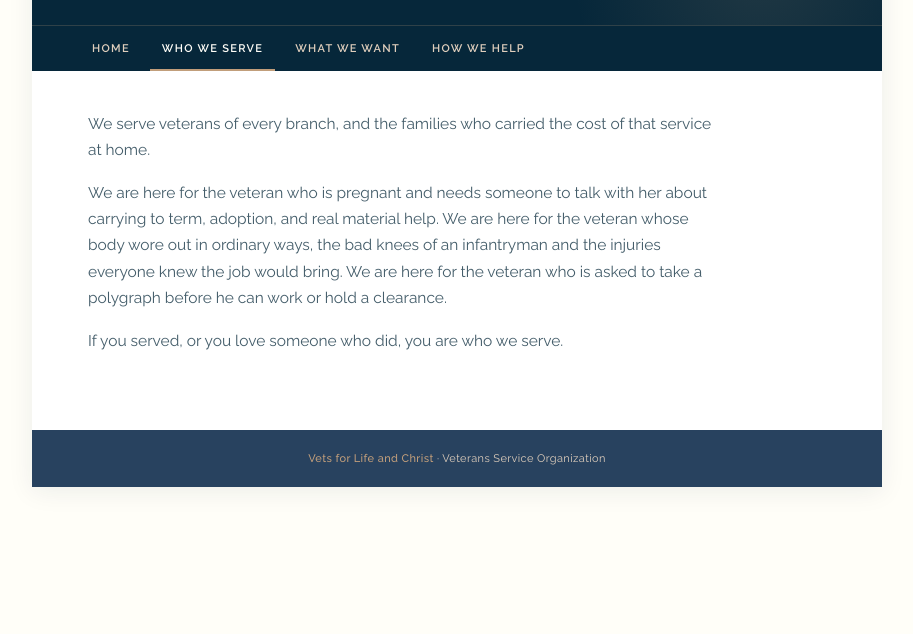
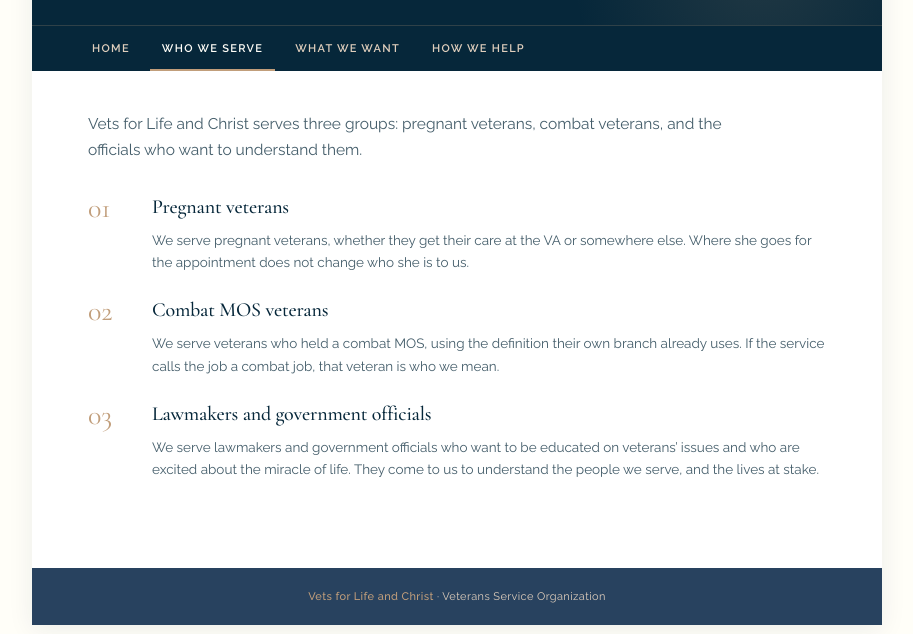
Before and after one commit to gracchistrategies/vflac, a plain HTML site: page who-we-serve.html in a window 1280 px wide. Shown: the part 166-800 px from the top of the page, without its empty margins (183-1096 px from the left). Drawn offline with nearby package versions, Linux system fonts and the light colour scheme.

Commit message:
Rewrite Who We Serve around three groups.

```diff
--- a/who-we-serve.html
+++ b/who-we-serve.html
@@ -25,14 +25,34 @@
 
   <div class="content">
     <p class="mission">
-      We serve veterans of every branch, and the families who carried the cost of that service at home.
+      Vets for Life and Christ serves three groups: pregnant veterans, combat veterans, and the officials who want to understand them.
     </p>
-    <p class="mission">
-      We are here for the veteran who is pregnant and needs someone to talk with her about carrying to term, adoption, and real material help. We are here for the veteran whose body wore out in ordinary ways, the bad knees of an infantryman and the injuries everyone knew the job would bring. We are here for the veteran who is asked to take a polygraph before he can work or hold a clearance.
-    </p>
-    <p class="mission">
-      If you served, or you love someone who did, you are who we serve.
-    </p>
+
+    <div class="policies">
+      <div class="policy">
+        <div class="policy-num">01</div>
+        <div>
+          <h3>Pregnant veterans</h3>
+          <p>We serve pregnant veterans, whether they get their care at the VA or somewhere else. Where she goes for the appointment does not change who she is to us.</p>
+        </div>
+      </div>
+
+      <div class="policy">
+        <div class="policy-num">02</div>
+        <div>
+          <h3>Combat MOS veterans</h3>
+          <p>We serve veterans who held a combat MOS, using the definition their own branch already uses. If the service calls the job a combat job, that veteran is who we mean.</p>
+        </div>
+      </div>
+
+      <div class="policy">
+        <div class="policy-num">03</div>
+        <div>
+          <h3>Lawmakers and government officials</h3>
+          <p>We serve lawmakers and government officials who want to be educated on veterans’ issues and who are excited about the miracle of life. They come to us to understand the people we serve, and the lives at stake.</p>
+        </div>
+      </div>
+    </div>
   </div>
 
   <footer class="footer">
```
